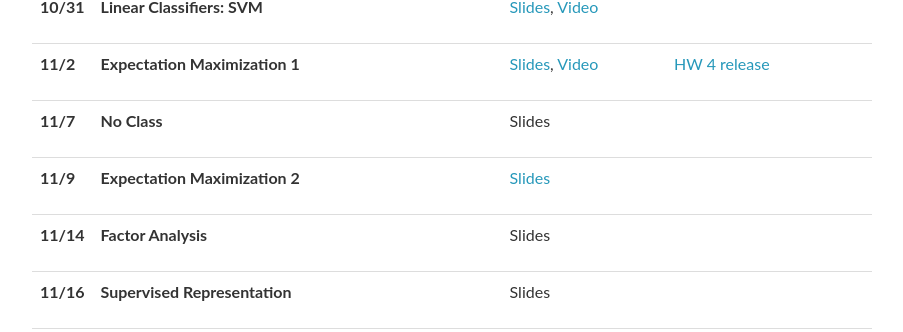
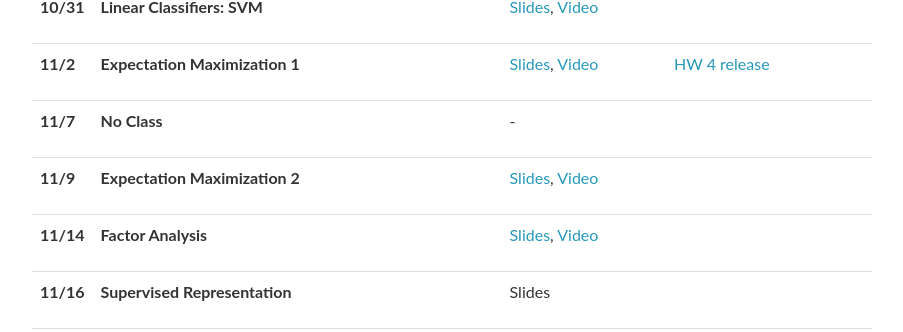
Before and after one commit to cmu-mlsp/cmu-11-755-website, a Jekyll site: the page built from fall2023/_pages/schedule.md, in a window 1280 px wide and 900 px high, scrolled down 1144 px. Shown: the part 149-481 px from the top of the window, without its empty margins (188-1091 px from the left). Built offline with Jekyll 4.4.1, drawn with Linux system fonts in a browser that asks for light colours; nearby versions of some CDN libraries; comment, search, counter and statistics services are not loaded.

Commit message:
lectures update

```diff
--- a/_data/lectures_2023.yml
+++ b/_data/lectures_2023.yml
@@ -183,7 +183,7 @@
     <strong>No Class</strong>
   topics:
   lectures: >
-    Slides
+    -
   readings:
   Homeworks:
 
@@ -192,7 +192,7 @@
     <strong>Expectation Maximization 2</strong>
   topics:
   lectures: >
-    <a href="https://piazza.com/class_profile/get_resource/lltl7rebh4r4p1/lotningne0i4m2">Slides</a>
+    <a href="https://piazza.com/class_profile/get_resource/lltl7rebh4r4p1/lotningne0i4m2">Slides</a>, <a href="https://www.youtube.com/watch?v=jKHztaOsliM">Video</a>
   readings:
   Homeworks:
 
@@ -201,7 +201,7 @@
     <strong>Factor Analysis</strong>
   topics:
   lectures: >
-    Slides
+    <a href="https://piazza.com/class_profile/get_resource/lltl7rebh4r4p1/lly7w9o5u9k57e">Slides</a>, <a href="https://www.youtube.com/watch?v=pgwdwIejAIw">Video</a>
   readings:
   Homeworks:
 
```
